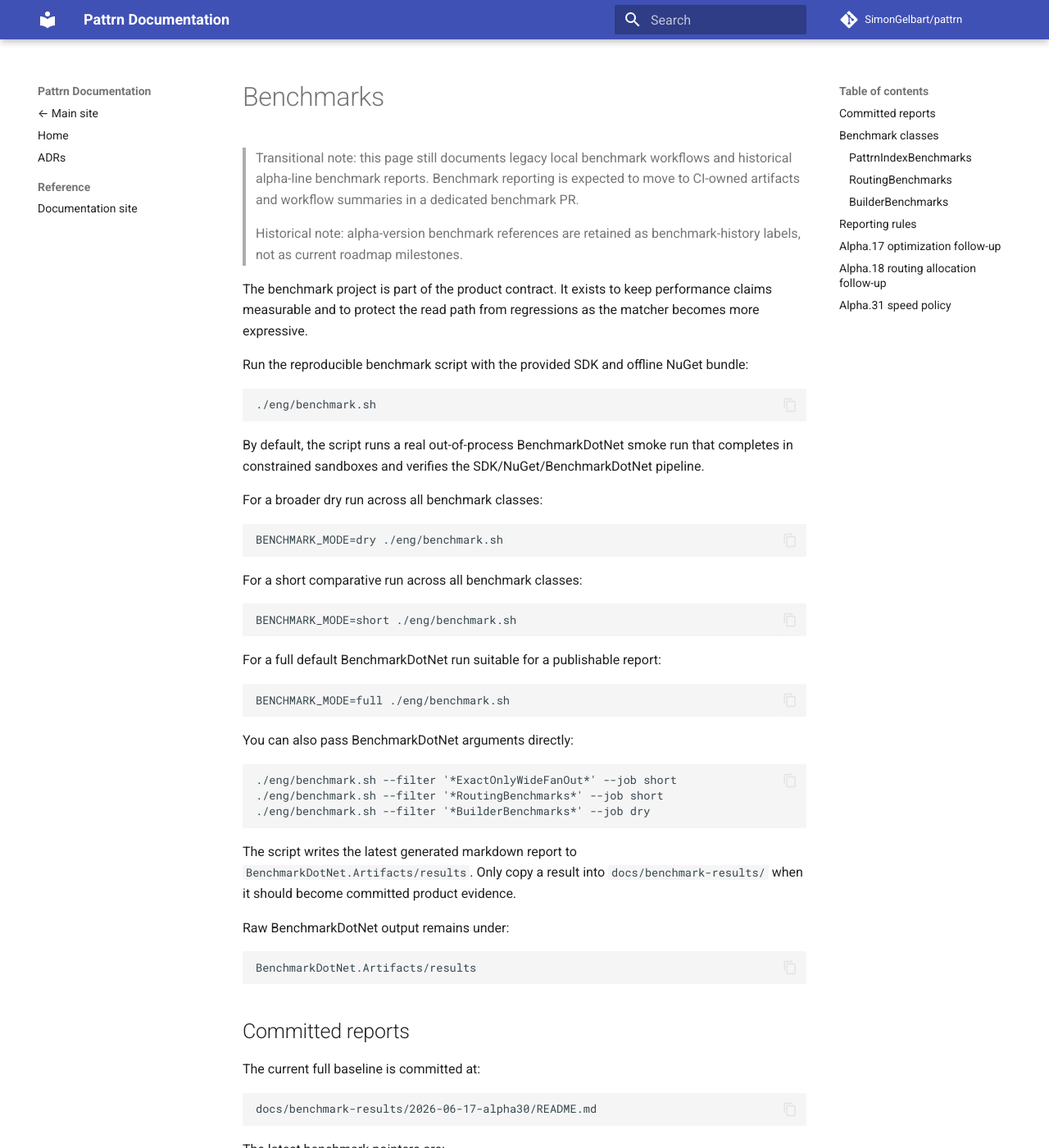
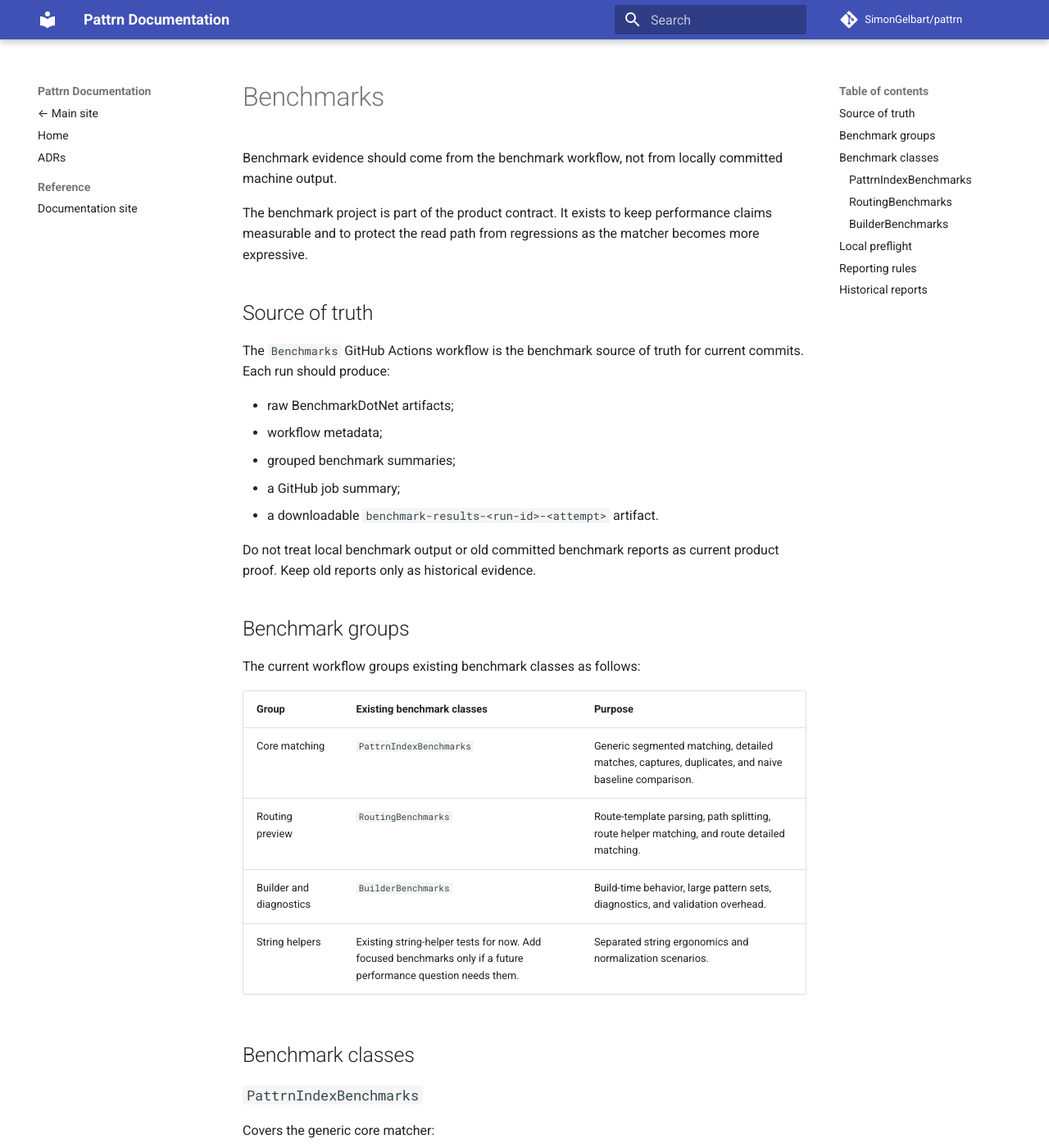
Before and after one commit to SimonGelbart/pattrn, an MkDocs documentation site: the page built from docs/development/benchmarks.md, in a window 1280 px wide and 1400 px high. Shown: the whole window at 82% size. Built offline with MkDocs 1.6.1 and Material for MkDocs 9.7.7, drawn with Linux system fonts in a browser that asks for light colours; comment, search, counter and statistics services are not loaded; some of the changed text lies outside the part shown.

Commit message:
ci: make benchmark reports workflow artifacts

````diff
--- a/docs/development/benchmarks.md
+++ b/docs/development/benchmarks.md
@@ -1,79 +1,31 @@
 # Benchmarks
 
-
-> Transitional note: this page still documents legacy local benchmark workflows and historical alpha-line benchmark reports. Benchmark reporting is expected to move to CI-owned artifacts and workflow summaries in a dedicated benchmark PR.
-
-> Historical note: alpha-version benchmark references are retained as benchmark-history labels, not as current roadmap milestones.
-
+Benchmark evidence should come from the benchmark workflow, not from locally committed machine output.
 
 The benchmark project is part of the product contract. It exists to keep performance claims measurable and to protect the read path from regressions as the matcher becomes more expressive.
 
-Run the reproducible benchmark script with the provided SDK and offline NuGet bundle:
+## Source of truth
 
-```bash
-./eng/benchmark.sh
-```
+The `Benchmarks` GitHub Actions workflow is the benchmark source of truth for current commits. Each run should produce:
 
-By default, the script runs a real out-of-process BenchmarkDotNet smoke run that completes in constrained sandboxes and verifies the SDK/NuGet/BenchmarkDotNet pipeline.
+- raw BenchmarkDotNet artifacts;
+- workflow metadata;
+- grouped benchmark summaries;
+- a GitHub job summary;
+- a downloadable `benchmark-results-<run-id>-<attempt>` artifact.
 
-For a broader dry run across all benchmark classes:
+Do not treat local benchmark output or old committed benchmark reports as current product proof. Keep old reports only as historical evidence.
 
-```bash
-BENCHMARK_MODE=dry ./eng/benchmark.sh
-```
+## Benchmark groups
 
-For a short comparative run across all benchmark classes:
+The current workflow groups existing benchmark classes as follows:
 
-```bash
-BENCHMARK_MODE=short ./eng/benchmark.sh
-```
-
-For a full default BenchmarkDotNet run suitable for a publishable report:
-
-```bash
-BENCHMARK_MODE=full ./eng/benchmark.sh
-```
-
-You can also pass BenchmarkDotNet arguments directly:
-
-```bash
-./eng/benchmark.sh --filter '*ExactOnlyWideFanOut*' --job short
-./eng/benchmark.sh --filter '*RoutingBenchmarks*' --job short
-./eng/benchmark.sh --filter '*BuilderBenchmarks*' --job dry
-```
-
-The script writes the latest generated markdown report to `BenchmarkDotNet.Artifacts/results`. Only copy a result into `docs/benchmark-results/` when it should become committed product evidence.
-
-Raw BenchmarkDotNet output remains under:
-
-```text
-BenchmarkDotNet.Artifacts/results
-```
-
-## Committed reports
-
-The current full baseline is committed at:
-
-```text
-docs/benchmark-results/2026-06-17-alpha30/README.md
-```
-
-The latest benchmark pointers are:
-
-```text
-docs/benchmark-results/latest.md
-docs/benchmark-results/routing-latest.md
-docs/benchmark-results/performance-guardrails.md
-```
-
-Alpha.30 is now the first official post-roadmap-refresh performance baseline. It preserves the core span hot-path allocation profile, but it also records red flags in exact wide fan-out matching, duplicate-heavy detailed materialization, route parsing, and parameter-heavy build time. Alpha.31 responds by making speed a roadmap gate and by protecting exact-only span/detailed matching with direct fast paths.
-
-The previous baselines remain available for historical comparison:
-
-```text
-docs/benchmark-results/2026-06-15-alpha17/README.md
-docs/benchmark-results/2026-06-15-alpha19-routing/README.md
-```
+| Group | Existing benchmark classes | Purpose |
+|---|---|---|
+| Core matching | `PattrnIndexBenchmarks` | Generic segmented matching, detailed matches, captures, duplicates, and naive baseline comparison. |
+| Routing preview | `RoutingBenchmarks` | Route-template parsing, path splitting, route helper matching, and route detailed matching. |
+| Builder and diagnostics | `BuilderBenchmarks` | Build-time behavior, large pattern sets, diagnostics, and validation overhead. |
+| String helpers | Existing string-helper tests for now. Add focused benchmarks only if a future performance question needs them. | Separated string ergonomics and normalization scenarios. |
 
 ## Benchmark classes
 
@@ -123,33 +75,46 @@ Covers build-time behavior:
 - diagnostic scanning on ambiguous builders;
 - opt-in build validation overhead.
 
+## Local preflight
+
+Local benchmark commands are optional maintainer preflight helpers. They are useful for smoke checks or local investigation, but they are not the current source of benchmark truth.
+
+If a local run is still useful, run the benchmark project directly:
+
+```bash
+dotnet run \
+  --project benchmarks/Pattrn.Benchmarks/Pattrn.Benchmarks.csproj \
+  --configuration Release \
+  -- \
+  --filter "*" \
+  --join \
+  --exporters json \
+  --exporters markdown \
+  --strategy Throughput \
+  --artifacts BenchmarkDotNet.Artifacts
+```
+
 ## Reporting rules
 
-Do not add a performance claim to the README unless a committed benchmark report supports it.
+Do not add or strengthen a performance claim in the README unless CI-owned benchmark artifacts support it.
 
-When publishing a benchmark report, include:
+When reviewing benchmark artifacts, record:
 
+- workflow run ID;
+- commit SHA;
 - SDK and runtime versions;
 - BenchmarkDotNet version;
-- host CPU/OS;
-- benchmark command;
-- exact package/source version;
-- whether the result is smoke, dry, short, or full/default;
-- allocation data.
+- benchmark filter;
+- benchmark strategy;
+- whether the run was full or focused;
+- allocation data when relevant.
 
 Smoke and dry runs prove the benchmark pipeline works. They are not publishable product-performance evidence.
 
-## Alpha.17 optimization follow-up
+## Historical reports
 
-`3.0.0-alpha.17` implements the first optimization target from the alpha.16 benchmark analysis: detailed-match duplicate-heavy deduplication. It adds an ordered-block fast path to the detailed writer, and the committed alpha.17 full run confirms the targeted outlier improved substantially.
+Committed benchmark reports under `docs/benchmark-results/` are historical local evidence. They can explain past decisions, but they should not be treated as current proof for new README performance claims.
 
-## Alpha.18 routing allocation follow-up
-
-`3.0.0-alpha.18` addresses the next benchmark finding in the preview routing package. String-based route helpers now rent the temporary `string[]` used to call the generic core matcher, and `RoutePattern.SplitPath(string, Span<string>)` lets hot callers provide their own segment buffer.
-
-This does not make raw route-string matching allocation-free: each route segment is still materialized as a `string` because the core index is generic over `string` segments. Truly allocation-free matching for raw route strings would require a separate span-of-char-aware routing index, which is intentionally deferred unless benchmarks and users prove it is worth the added package complexity.
-
-
-## Alpha.31 speed policy
-
-`3.0.0-alpha.31` makes speed a first-class release gate. Future feature increments should not be considered complete until the benchmark comparison says the core span hot paths remain allocation-free and any latency regressions are explained. Use focused benchmark filters after performance-sensitive code changes, and reserve full BenchmarkDotNet runs for important refactors and beta/release decisions.
+- [Historical full benchmark baseline](../benchmark-results/latest.md)
+- [Historical routing benchmark baseline](../benchmark-results/routing-latest.md)
+- [Performance guardrails](../benchmark-results/performance-guardrails.md)
````
Also changed, not shown: docs/README.md (+1 -1 lines), docs/benchmark-results/latest.md (+5 -9 lines), docs/benchmark-results/routing-latest.md (+4 -5 lines), 1 other file.
